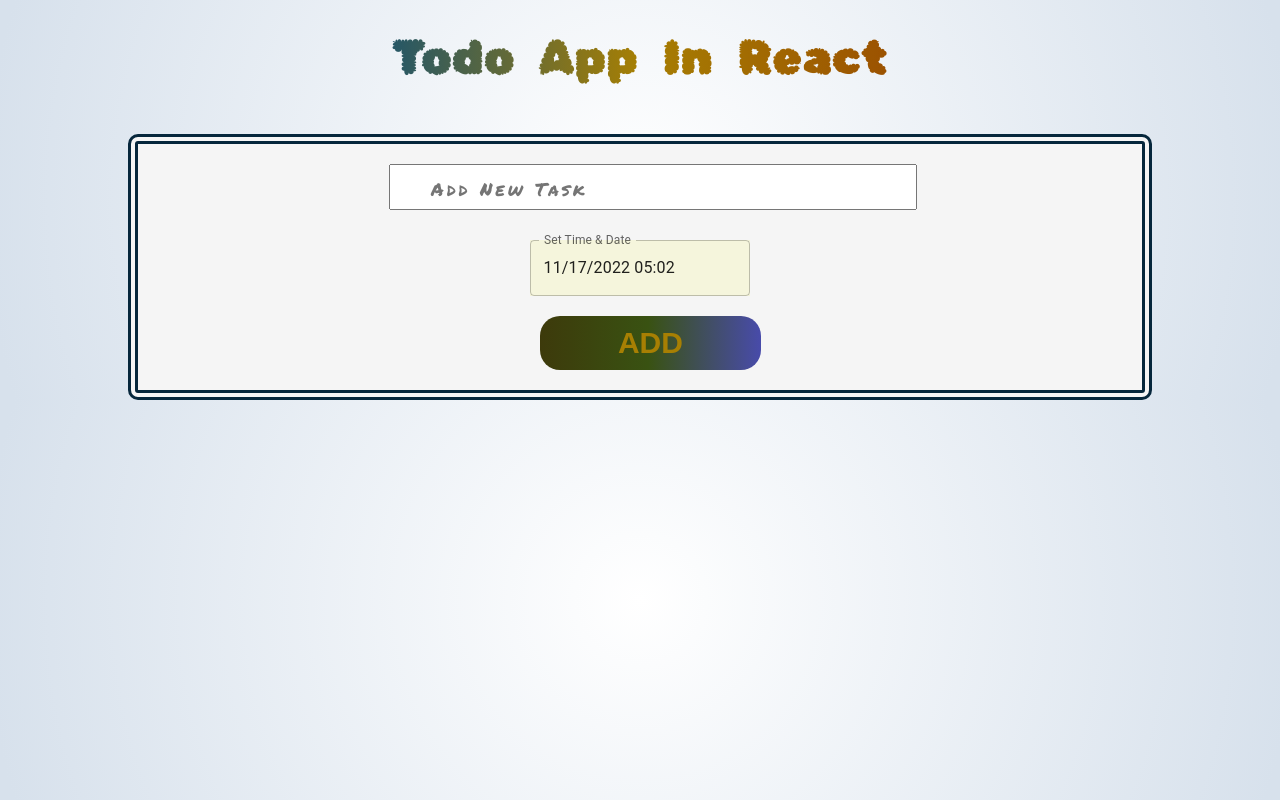
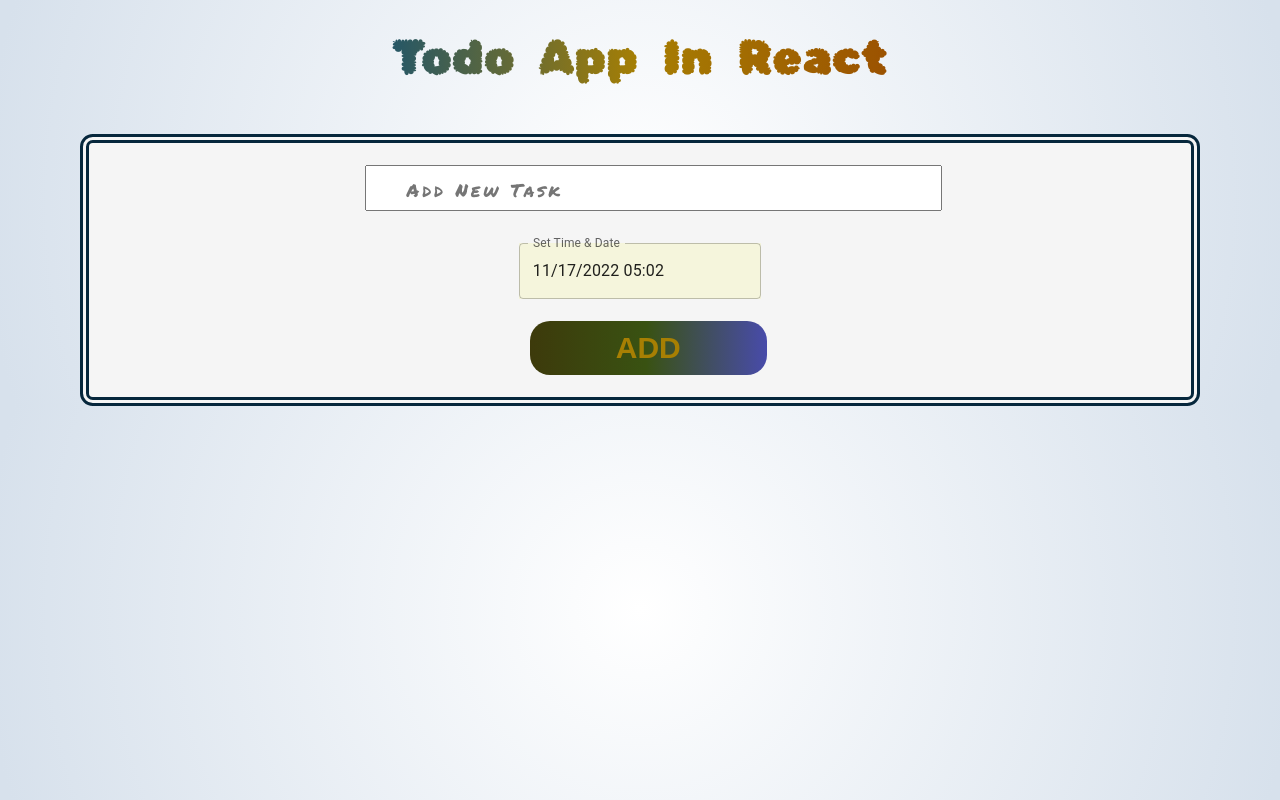
Before and after one commit to Tusharjagi/Todo_React, a React (Create React App) app: page / in a window 1280 px wide. Built offline with nearby package versions, Linux system fonts and the light colour scheme; the HTML template or start-up script is replaced by a standard one.

Commit message:
style for content.scss

```diff
--- a/src/Components/Content/Content.js
+++ b/src/Components/Content/Content.js
@@ -1,4 +1,4 @@
-import "./content.css";
+import "./content.scss";
 import Input from "./Input/Input";
 import RenderData from "./RenderData/RenderData";
 import { useState } from "react";
--- a/src/Components/Content/content.css
+++ b/src/Components/Content/content.scss
@@ -1,8 +1,8 @@
 .content {
   position: relative;
   display: grid;
-  border-radius: 10px;
-  margin: 0% 10%;
+  border-radius: 0.8em;
+  margin: 0rem 5rem;
   background-color: whitesmoke;
-  border: double 10px #06273c;
+  border: double 0.6em #06273c;
 }
```
